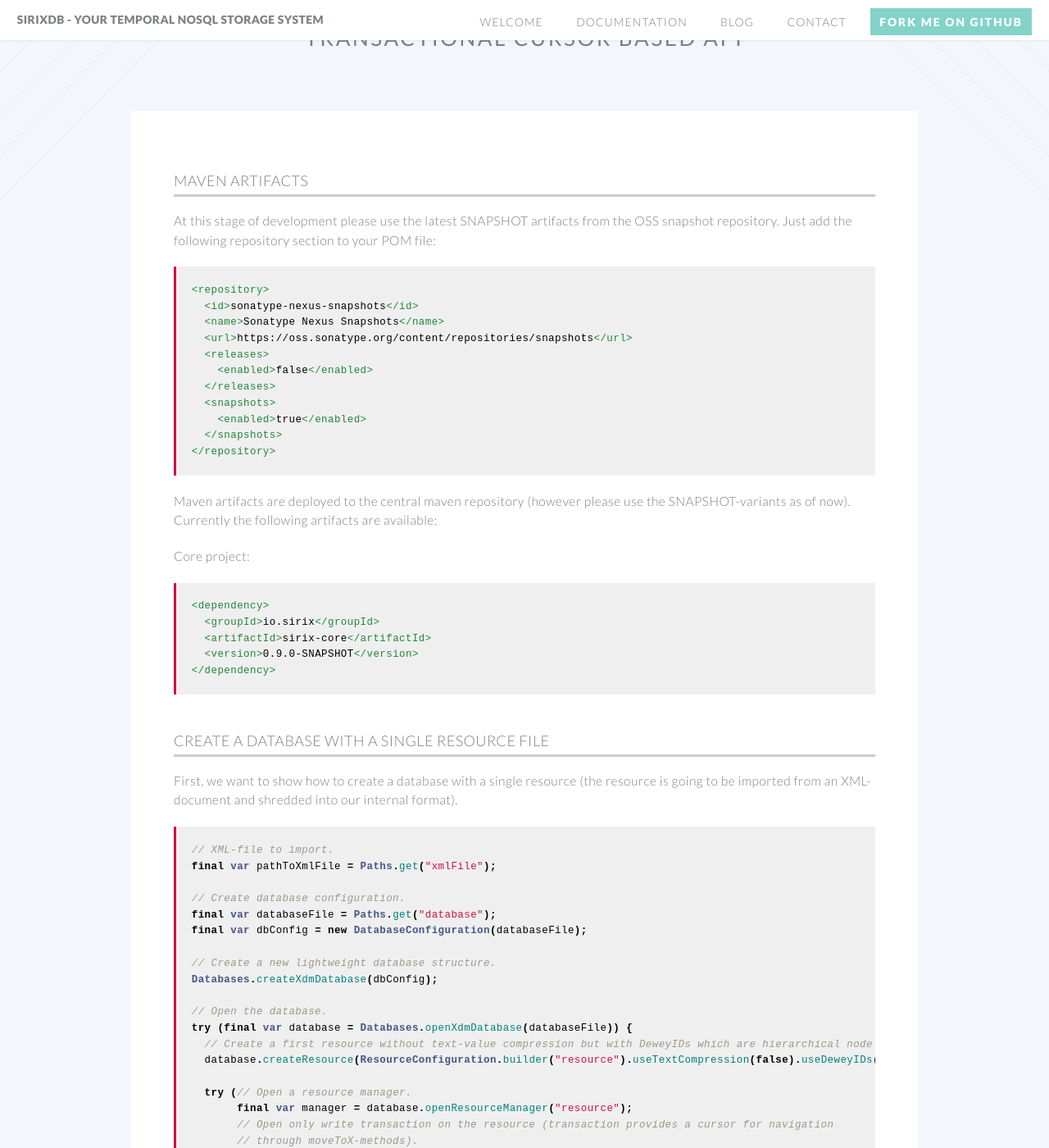
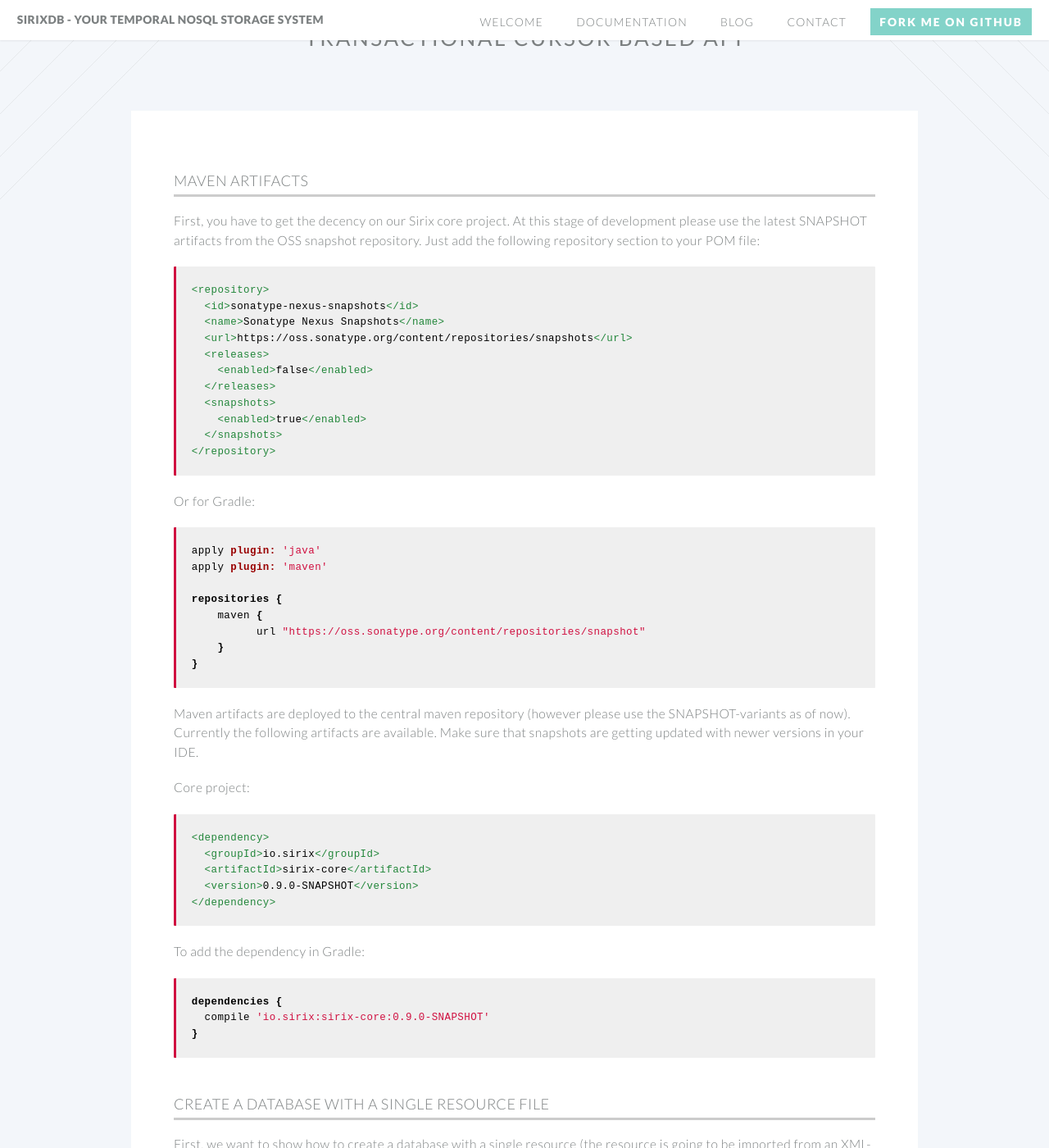
Before and after one commit to sirixdb/sirixdb.github.io, a Jekyll site: the page built from transactional-cursor-api.md, in a window 1280 px wide and 1400 px high, scrolled down 190 px. Shown: the whole window at 82% size. Built offline with Jekyll 4.4.1, drawn with Linux system fonts in a browser that asks for light colours; our own code applies the rules of GitHub Pages for plain Markdown files; some of the changed text lies outside the part shown.

Commit message:
Update transactional-cursor-api.md

````diff
--- a/transactional-cursor-api.md
+++ b/transactional-cursor-api.md
@@ -5,7 +5,7 @@
 
 ### Maven artifacts
 
-At this stage of development please use the latest SNAPSHOT artifacts from the OSS snapshot repository. Just add the following repository section to your POM file:
+First, you have to get the decency on our Sirix core project. At this stage of development please use the latest SNAPSHOT artifacts from the OSS snapshot repository. Just add the following repository section to your POM file:
 
 ```xml
 <repository>
@@ -21,7 +21,19 @@
 </repository>
 ```
 
-Maven artifacts are deployed to the central maven repository (however please use the SNAPSHOT-variants as of now). Currently the following artifacts are available:
+Or for Gradle:
+```gradle
+apply plugin: 'java'
+apply plugin: 'maven'
+
+repositories {
+    maven {
+          url "https://oss.sonatype.org/content/repositories/snapshot"
+    }
+}
+```
+
+Maven artifacts are deployed to the central maven repository (however please use the SNAPSHOT-variants as of now). Currently the following artifacts are available. Make sure that snapshots are getting updated with newer versions in your IDE.
 
 Core project:
 
@@ -31,6 +43,13 @@
   <artifactId>sirix-core</artifactId>
   <version>0.9.0-SNAPSHOT</version>
 </dependency>
+```
+
+To add the dependency in Gradle:
+```gradle
+dependencies {
+  compile 'io.sirix:sirix-core:0.9.0-SNAPSHOT'
+}
 ```
 
 ### Create a database with a single resource file
@@ -173,7 +192,28 @@
 
 The `FilterAxis` optionally takes more than one filter. The filter either is a `NameFilter`, to filter for names as for instance in elements and attributes, a value filter to filter text nodes or a node kind filter (`AttributeFilter`, `NamespaceFilter`, `CommentFilter`, `DocumentRootNodeFilter`, `ElementFilter`, `TextFilter` or `PIFilter` to filter processing instruction nodes).
 
+Alternatively you could simply stream over your axis (without using the `FilterAxis` at all) and then filter by predicate. `rtx` is a `NodeReadOnlyTrx` in the following example:
 
+```java
+final var axis = new PostOrderAxis(rtx);
+final var axisStream = StreamSupport.stream(axis.spliterator(), false);
+
+axisStream.filter(unusedNodeKey -> new NameFilter(rtx, new QNm("a"))).forEach((unused) -> // So something Witz the transactional cursor);
+```
+
+In order to achieve much more query power you can chain several axis with the `NestedAxis`. The following example shows how a simple XPath query can be processed. However, we think it's much more convenient simply use the XPath query with our Brackit binding.
+
+```java
+// XPath expression /p:a/b/text()
+// Part: /p:a
+final var childA = new FilterAxis(new ChildAxis(rtx), new NameFilter(rtx, "p:a"));
+// Part: /b
+final var childB = new FilterAxis(new ChildAxis(rtx), new NameFilter(rtx, "b"));
+// Part: /text()
+final var text = new FilterAxis(new ChildAxis(rtx), new TextFilter(rtx));
+// Part: /p:a/b/text()
+final var axis = new NestedAxis(new NestedAxis(childA, childB), text);
+```
 
      // Commit second version.
      wtx.commit();
````
